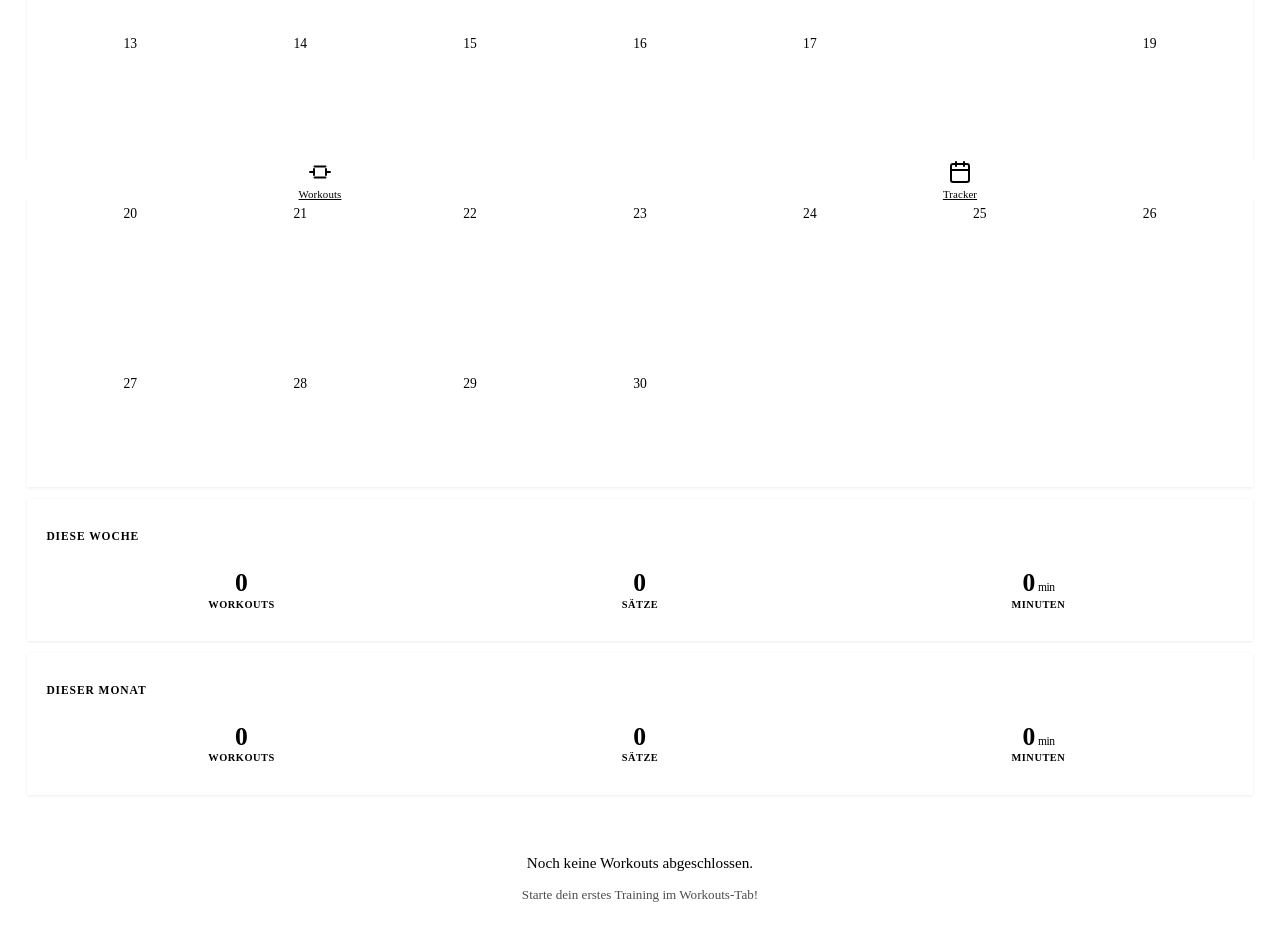
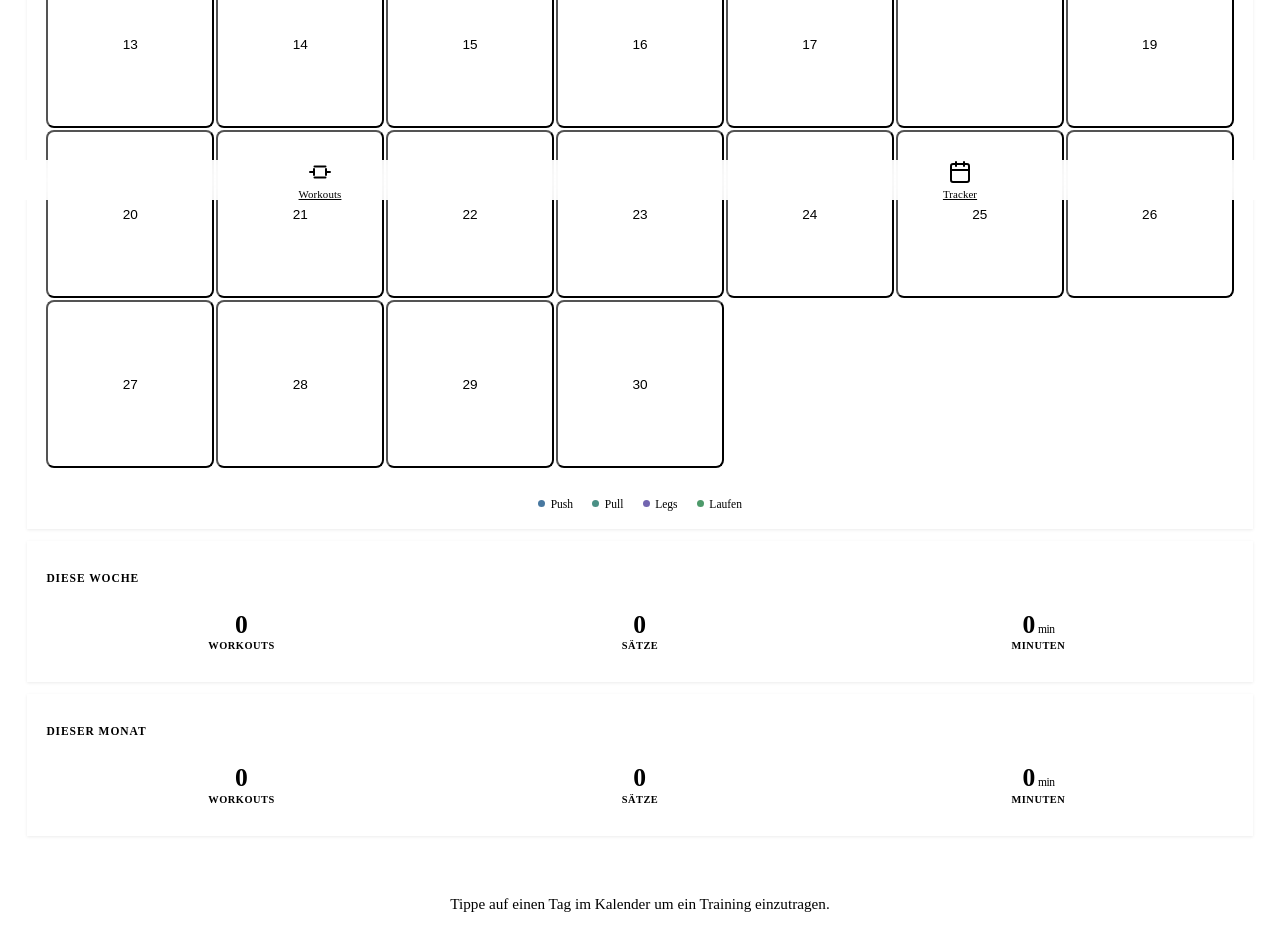
Before and after one commit to tt100-code/Workout---App, a React (Vite) app: page /tracker in a window 1280 px wide. Shown: the part 600-1550 px from the top of the page. Built offline with nearby package versions, Linux system fonts and the light colour scheme; the HTML template or start-up script is replaced by a standard one.

Commit message:
feat: tap calendar day to add/remove workout with color coding

```diff
--- a/src/components/tracker/CalendarGrid.jsx
+++ b/src/components/tracker/CalendarGrid.jsx
@@ -3,12 +3,11 @@ import styles from './CalendarGrid.module.css'
 
 const WEEKDAYS = ['Mo', 'Di', 'Mi', 'Do', 'Fr', 'Sa', 'So']
 
-export function CalendarGrid({ year, month, activeDays }) {
-  // activeDays = Set of 'YYYY-MM-DD'
+export function CalendarGrid({ year, month, dayTypes, onDayPress }) {
+  // dayTypes = Map of 'YYYY-MM-DD' → workoutType
   const date = new Date(year, month, 1)
   const daysInMonth = getDaysInMonth(date)
 
-  // getDay returns 0=Sun, convert to Mon=0
   let startDay = getDay(startOfMonth(date)) - 1
   if (startDay < 0) startDay = 6
 
@@ -16,10 +15,12 @@ export function CalendarGrid({ year, month, activeDays }) {
   for (let i = 0; i < startDay; i++) cells.push(null)
   for (let d = 1; d <= daysInMonth; d++) cells.push(d)
 
+  const today = new Date()
+
   return (
     <div className={styles.wrap}>
       <p className={styles.monthLabel}>
-        {format(date, 'MMMM yyyy', { locale: undefined })}
+        {format(date, 'MMMM yyyy')}
       </p>
       <div className={styles.weekdays}>
         {WEEKDAYS.map(d => <span key={d}>{d}</span>)}
@@ -28,19 +29,28 @@ export function CalendarGrid({ year, month, activeDays }) {
         {cells.map((day, i) => {
           if (!day) return <div key={`e${i}`} />
           const key = `${year}-${String(month + 1).padStart(2, '0')}-${String(day).padStart(2, '0')}`
-          const isActive = activeDays.has(key)
-          const today = new Date()
+          const workoutType = dayTypes.get(key)
+          const isActive = !!workoutType
           const isToday = today.getFullYear() === year && today.getMonth() === month && today.getDate() === day
+
           return (
-            <div
+            <button
               key={key}
               className={`${styles.day} ${isActive ? styles.active : ''} ${isToday ? styles.today : ''}`}
+              onClick={() => onDayPress(key, day)}
             >
               <span>{day}</span>
-              {isActive && <span className={styles.dot} />}
-            </div>
+              {isActive && <span className={`${styles.dot} ${styles[workoutType]}`} />}
+            </button>
           )
         })}
+      </div>
+
+      <div className={styles.legend}>
+        <span className={styles.legendItem}><span className={`${styles.legendDot} ${styles.push}`}/>Push</span>
+        <span className={styles.legendItem}><span className={`${styles.legendDot} ${styles.pull}`}/>Pull</span>
+        <span className={styles.legendItem}><span className={`${styles.legendDot} ${styles.leg}`}/>Legs</span>
+        <span className={styles.legendItem}><span className={`${styles.legendDot} ${styles.run}`}/>Laufen</span>
       </div>
     </div>
   )
--- a/src/components/tracker/CalendarGrid.module.css
+++ b/src/components/tracker/CalendarGrid.module.css
@@ -45,7 +45,11 @@
   font-size: 0.85rem;
   font-weight: 400;
   color: var(--muted);
+  background: none;
+  touch-action: manipulation;
+  transition: background 0.15s;
 }
+.day:active { background: var(--bg2); }
 
 .day.today > span:first-child {
   background: var(--accent);
@@ -58,10 +62,41 @@
 
 .day.active { color: var(--text); font-weight: 500; }
 
+/* ─── Dots ─── */
 .dot {
-  width: 4px; height: 4px;
+  width: 5px; height: 5px;
   border-radius: 50%;
-  background: var(--accent);
   position: absolute;
   bottom: 3px;
 }
+
+.push  { background: #4878A0; }
+.pull  { background: #4A9085; }
+.leg   { background: #7265B0; }
+.run   { background: #4D9A6A; }
+.other { background: #888; }
+
+/* ─── Legend ─── */
+.legend {
+  display: flex;
+  justify-content: center;
+  gap: 1.2rem;
+  margin-top: 1rem;
+  padding-top: 0.85rem;
+  border-top: 1px solid var(--border);
+}
+
+.legendItem {
+  display: flex;
+  align-items: center;
+  gap: 0.35rem;
+  font-size: 0.72rem;
+  color: var(--muted);
+  font-weight: 500;
+}
+
+.legendDot {
+  width: 7px; height: 7px;
+  border-radius: 50%;
+  flex-shrink: 0;
+}
--- /dev/null
+++ b/src/components/tracker/WorkoutPicker.jsx
@@ -0,0 +1,44 @@
+import styles from './WorkoutPicker.module.css'
+
+const OPTIONS = [
+  { label: 'Push Day',  type: 'push', color: '#4878A0' },
+  { label: 'Pull Day',  type: 'pull', color: '#4A9085' },
+  { label: 'Leg Day',   type: 'leg',  color: '#7265B0' },
+  { label: 'Laufen',    type: 'run',  color: '#4D9A6A' },
+]
+
+export function WorkoutPicker({ dateLabel, onSelect, onRemove, hasWorkout, onClose }) {
+  return (
+    <>
+      <div className={styles.backdrop} onClick={onClose} />
+      <div className={styles.sheet}>
+        <div className={styles.handle} />
+        <p className={styles.dateLabel}>{dateLabel}</p>
+
+        <div className={styles.options}>
+          {OPTIONS.map(opt => (
+            <button
+              key={opt.type}
+              className={styles.option}
+              onClick={() => onSelect(opt)}
+            >
+              <span className={styles.optionDot} style={{ background: opt.color }} />
+              <span className={styles.optionLabel}>{opt.label}</span>
+              <svg width="16" height="16" viewBox="0 0 24 24" fill="none" stroke="currentColor" strokeWidth="2" strokeLinecap="round"><polyline points="9 18 15 12 9 6"/></svg>
+            </button>
+          ))}
+        </div>
+
+        {hasWorkout && (
+          <button className={styles.removeBtn} onClick={onRemove}>
+            Training entfernen
+          </button>
+        )}
+
+        <button className={styles.cancelBtn} onClick={onClose}>
+          Abbrechen
+        </button>
+      </div>
+    </>
+  )
+}
--- /dev/null
+++ b/src/components/tracker/WorkoutPicker.module.css
@@ -0,0 +1,111 @@
+.backdrop {
+  position: fixed;
+  inset: 0;
+  background: rgba(0, 0, 0, 0.3);
+  z-index: 60;
+  animation: fadeIn 0.2s ease;
+}
+
+@keyframes fadeIn {
+  from { opacity: 0; }
+  to   { opacity: 1; }
+}
+
+.sheet {
+  position: fixed;
+  bottom: 0; left: 0; right: 0;
+  background: var(--bg2);
+  border-radius: 14px 14px 0 0;
+  padding: 0.75rem 1rem calc(1.5rem + env(safe-area-inset-bottom, 0px));
+  z-index: 61;
+  animation: slideUp 0.28s cubic-bezier(0.32, 0.72, 0, 1);
+}
+
+@keyframes slideUp {
+  from { transform: translateY(100%); }
+  to   { transform: translateY(0); }
+}
+
+.handle {
+  width: 36px; height: 4px;
+  background: var(--border);
+  border-radius: 2px;
+  margin: 0 auto 1rem;
+}
+
+.dateLabel {
+  text-align: center;
+  font-size: 0.8rem;
+  color: var(--muted);
+  font-weight: 500;
+  margin-bottom: 0.75rem;
+}
+
+.options {
+  background: var(--bg);
+  border-radius: var(--radius);
+  overflow: hidden;
+  margin-bottom: 0.6rem;
+  box-shadow: 0 1px 3px rgba(0,0,0,0.08);
+}
+
+.option {
+  width: 100%;
+  display: flex;
+  align-items: center;
+  gap: 0.85rem;
+  padding: 0.95rem 1rem;
+  border-bottom: 1px solid var(--border);
+  touch-action: manipulation;
+  transition: background 0.12s;
+  text-align: left;
+}
+.option:last-child { border-bottom: none; }
+.option:active { background: var(--bg2); }
+
+.optionDot {
+  width: 10px; height: 10px;
+  border-radius: 50%;
+  flex-shrink: 0;
+}
+
+.optionLabel {
+  flex: 1;
+  font-size: 0.95rem;
+  font-weight: 500;
+  color: var(--text);
+}
+
+.option svg {
+  color: var(--muted);
+  flex-shrink: 0;
+}
+
+.removeBtn {
+  width: 100%;
+  background: var(--bg);
+  border-radius: var(--radius);
+  padding: 0.95rem 1rem;
+  color: var(--danger);
+  font-size: 0.95rem;
+  font-weight: 500;
+  text-align: center;
+  touch-action: manipulation;
+  margin-bottom: 0.6rem;
+  box-shadow: 0 1px 3px rgba(0,0,0,0.08);
+}
+.removeBtn:active { background: var(--bg2); }
+
+.cancelBtn {
+  width: 100%;
+  background: var(--bg);
+  border-radius: var(--radius);
+  padding: 0.95rem 1rem;
+  color: var(--accent);
+  font-size: 1rem;
+  font-weight: 600;
+  text-align: center;
+  touch-action: manipulation;
+  box-shadow: 0 1px 3px rgba(0,0,0,0.08);
+}
+.cancelBtn:active { background: var(--bg2); }
--- a/src/screens/TrackerScreen.jsx
+++ b/src/screens/TrackerScreen.jsx
@@ -1,19 +1,57 @@
 import { useState } from 'react'
+import { format, parseISO } from 'date-fns'
+import { de } from 'date-fns/locale'
 import { useApp } from '../context/AppContext'
 import { BottomNav } from '../components/layout/BottomNav'
 import { CalendarGrid } from '../components/tracker/CalendarGrid'
 import { StatCard } from '../components/tracker/StatCard'
-import { getDaysWithWorkouts, getWeekStats, getMonthStats } from '../utils/statsCalculator'
+import { WorkoutPicker } from '../components/tracker/WorkoutPicker'
+import { getDayWorkoutTypes, getWeekStats, getMonthStats } from '../utils/statsCalculator'
 import styles from './TrackerScreen.module.css'
 
 export function TrackerScreen() {
-  const { history } = useApp()
+  const { history, addSession, removeSession } = useApp()
   const now = new Date()
   const [viewDate] = useState(now)
+  const [pickerDay, setPickerDay] = useState(null) // 'YYYY-MM-DD' or null
 
-  const activeDays = getDaysWithWorkouts(history)
+  const dayTypes  = getDayWorkoutTypes(history)
   const weekStats  = getWeekStats(history, viewDate)
   const monthStats = getMonthStats(history, viewDate)
+
+  const handleDayPress = (dateKey) => {
+    setPickerDay(dateKey)
+  }
+
+  const handleSelect = (opt) => {
+    // Remove existing session for that day if any, then add new one
+    const date = new Date(pickerDay + 'T12:00:00')
+    date.setHours(0, 0, 0, 0)
+    addSession({
+      id:            crypto.randomUUID(),
+      workoutId:     'manual-' + opt.type,
+      workoutName:   opt.label,
+      date:          date.toISOString(),
+      durationSecs:  0,
+      completedSets: 0,
+      totalSets:     0,
+      exercises:     [],
+    }, pickerDay)
+    setPickerDay(null)
+  }
+
+  const handleRemove = () => {
+    removeSession(pickerDay)
+    setPickerDay(null)
+  }
+
+  const formatDayLabel = (dateKey) => {
+    try {
+      return format(parseISO(dateKey), 'EEEE, d. MMMM', { locale: de })
+    } catch {
+      return dateKey
+    }
+  }
 
   return (
     <div className={styles.page}>
@@ -27,7 +65,8 @@ export function TrackerScreen() {
           <CalendarGrid
             year={viewDate.getFullYear()}
             month={viewDate.getMonth()}
-            activeDays={activeDays}
+            dayTypes={dayTypes}
+            onDayPress={handleDayPress}
           />
 
           <StatCard
@@ -50,13 +89,22 @@ export function TrackerScreen() {
 
           {history.length === 0 && (
             <div className={styles.empty}>
-              <p>Noch keine Workouts abgeschlossen.</p>
-              <p className={styles.emptySub}>Starte dein erstes Training im Workouts-Tab!</p>
+              <p>Tippe auf einen Tag im Kalender um ein Training einzutragen.</p>
             </div>
           )}
         </div>
       </div>
 
+      {pickerDay && (
+        <WorkoutPicker
+          dateLabel={formatDayLabel(pickerDay)}
+          hasWorkout={dayTypes.has(pickerDay)}
+          onSelect={handleSelect}
+          onRemove={handleRemove}
+          onClose={() => setPickerDay(null)}
+        />
+      )}
+
       <BottomNav />
     </div>
   )
--- a/src/utils/statsCalculator.js
+++ b/src/utils/statsCalculator.js
@@ -1,8 +1,21 @@
 import { startOfWeek, endOfWeek, startOfMonth, endOfMonth, parseISO, isWithinInterval } from 'date-fns'
 
-export function getDaysWithWorkouts(history) {
-  // Returns a Set of 'YYYY-MM-DD' strings
-  return new Set(history.map(s => s.date.slice(0, 10)))
+export function getDayWorkoutTypes(history) {
+  // Returns a Map of 'YYYY-MM-DD' → workoutType string
+  const map = new Map()
+  history.forEach(s => {
+    map.set(s.date.slice(0, 10), getWorkoutType(s.workoutName))
+  })
+  return map
+}
+
+export function getWorkoutType(name = '') {
+  const n = name.toLowerCase()
+  if (n.includes('push'))                      return 'push'
+  if (n.includes('pull'))                      return 'pull'
+  if (n.includes('leg') || n.includes('bein')) return 'leg'
+  if (n.includes('lauf') || n.includes('run')) return 'run'
+  return 'other'
 }
 
 export function getWeekStats(history, referenceDate = new Date()) {
```
Also changed, not shown: src/context/AppContext.jsx (+13 -3 lines).
